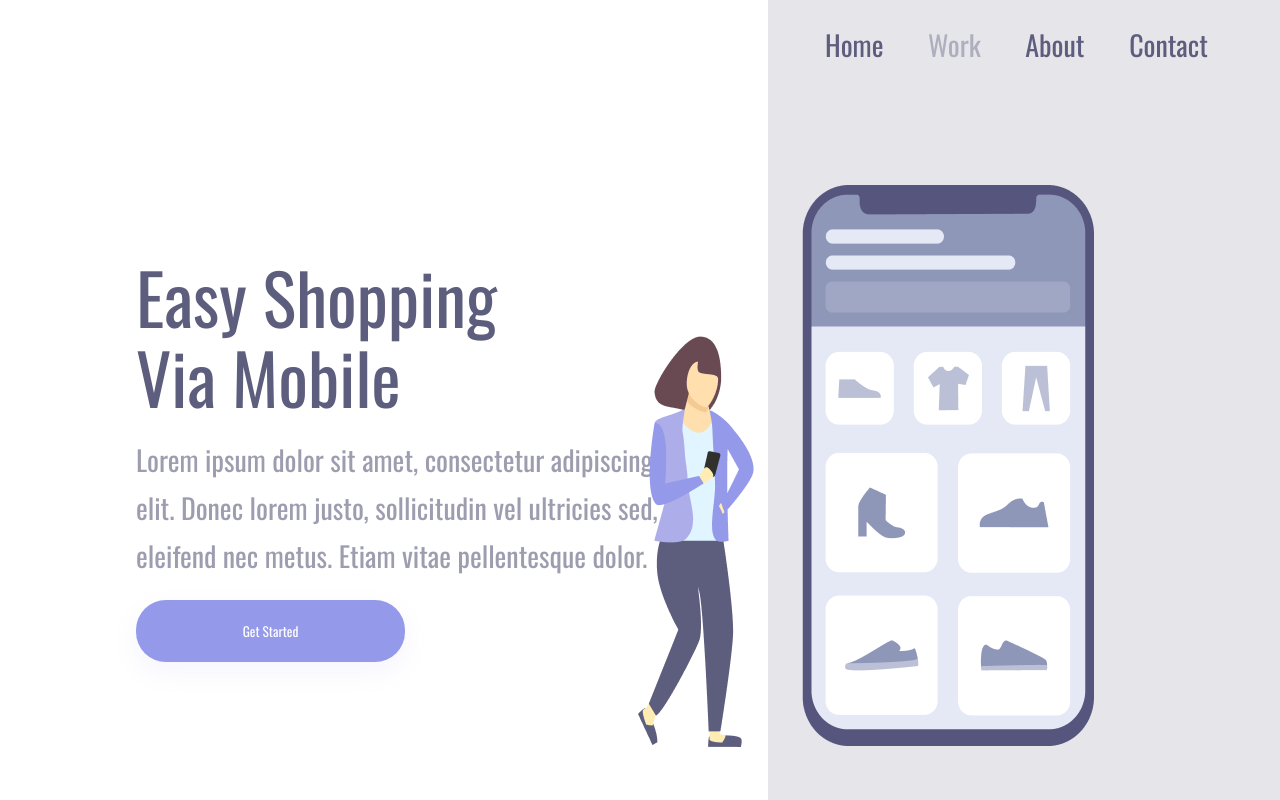
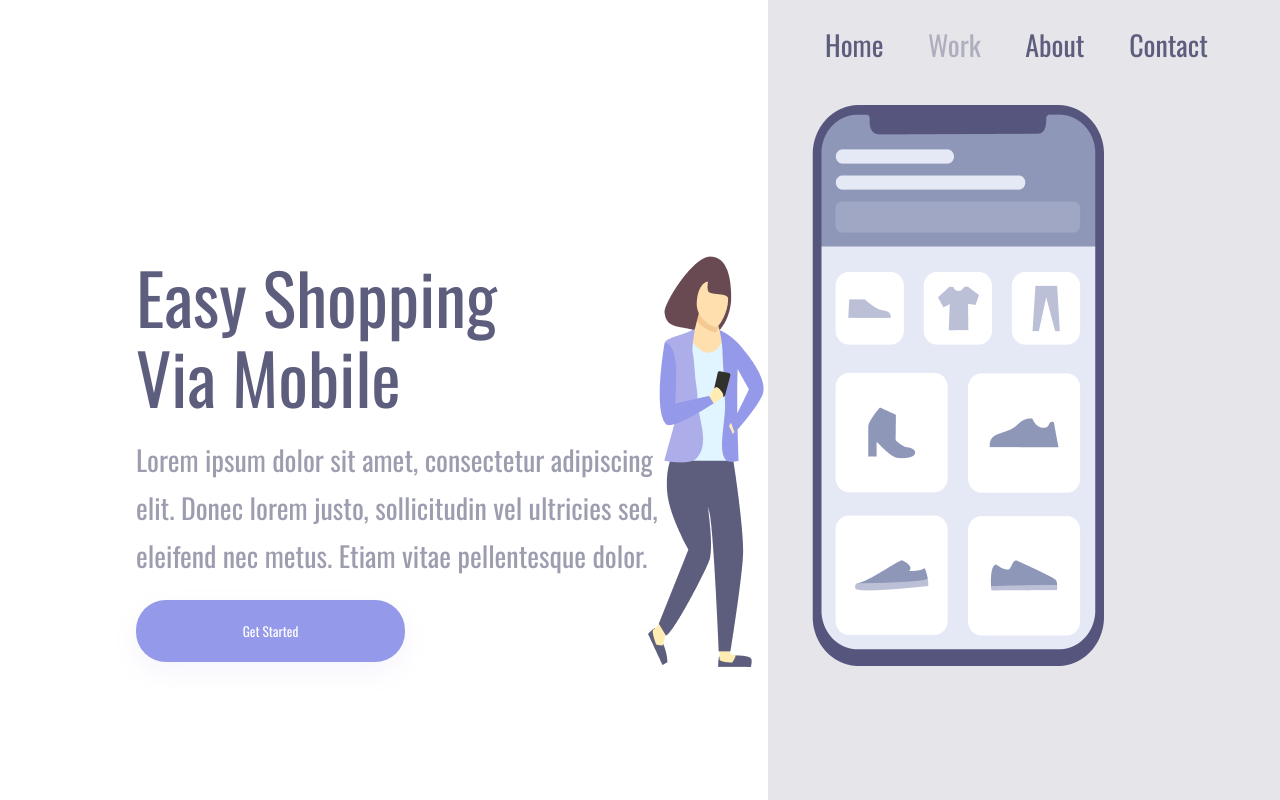
Before and after one commit to AugustoSAP/primeiro-repositorio, a plain HTML site: page index.html in a window 1280 px wide. Drawn offline with nearby package versions, Linux system fonts and the light colour scheme.

Commit message:
primeiro-repositorio

```diff
--- a/style.css
+++ b/style.css
@@ -50,8 +50,8 @@ p {
 }
 img {
     position: relative;
-    top: 15%;
-    right: 130px;
+    top: 5%;
+    right: 120px;
 }
 button {
     width: 269px;
```
Also changed, not shown: assets/Easy Shopping.png (added), assets/Easy cll.png (added).
